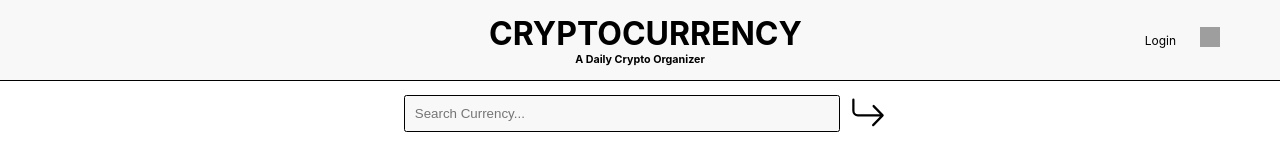
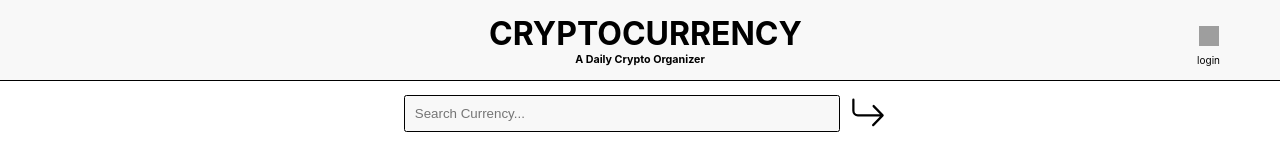
Before and after one commit to k-e-v-i-n-n-n/crypto-organizer-rails-2, a React (Create React App) app in the folder client/: page / in a window 1280 px wide. Shown: the top 144 px of the page. Built offline with nearby package versions, Linux system fonts and the light colour scheme; no server answers; grey boxes are pictures that could not be loaded.

Commit message:
refining conditional login button styling

```diff
--- a/client/src/components/Header.js
+++ b/client/src/components/Header.js
@@ -37,10 +37,11 @@ const Header = ({showModal, setShowModal}) => {
                     <h6>A Daily Crypto Organizer</h6>
                 </div>
                 <div className="space-div-right">
-                    <div className="logged-in">{user? `Hello, ${user?.username}`:<button className="login-btn" onClick={()=> setShowModal(true)}>Login</button>  }   </div>
                     <div className="avatar-container">
+                        <div className="avatar-collapse"></div>
                         <img onClick={(()=> setShowModal(true))} className="avatar" src={avatar}/>
-                        <div className="logout-btn" onClick={()=> logout()}>{user && `logout`}</div>
+                        {user?<div className="logout-btn" onClick={()=> logout()}>{`Hello, ${user?.username}`}</div> :<div className="logout-btn" onClick={()=> setShowModal(true)}>login</div> }
+
                     </div>
                 </div>
             </div>
--- a/client/src/index.css
+++ b/client/src/index.css
@@ -40,6 +40,7 @@ align-items: center;
 }
 
 .space-div-left{
+  visibility: collapse;
   width:302px;
 }
 
@@ -78,11 +79,17 @@ align-items: center;
 
 }
 
+.avatar-collapse{
+  visibility: collapse;
+  height: 20px;
+  width: 20px;
+}
+
 .logged-in{
   display: flex;
   justify-content: center;
-  align-items: center;
-  padding: 0 14px;
+  align-items: flex-start;
+  padding: 3px 14px;
   font-size: 12px;
 }
 
@@ -97,7 +104,7 @@ align-items: center;
 .logout-btn{
 
   font-size:10px;
-  padding: 3px 0;
+  padding: 8px 0;
 }
 
 .search-container{
```
